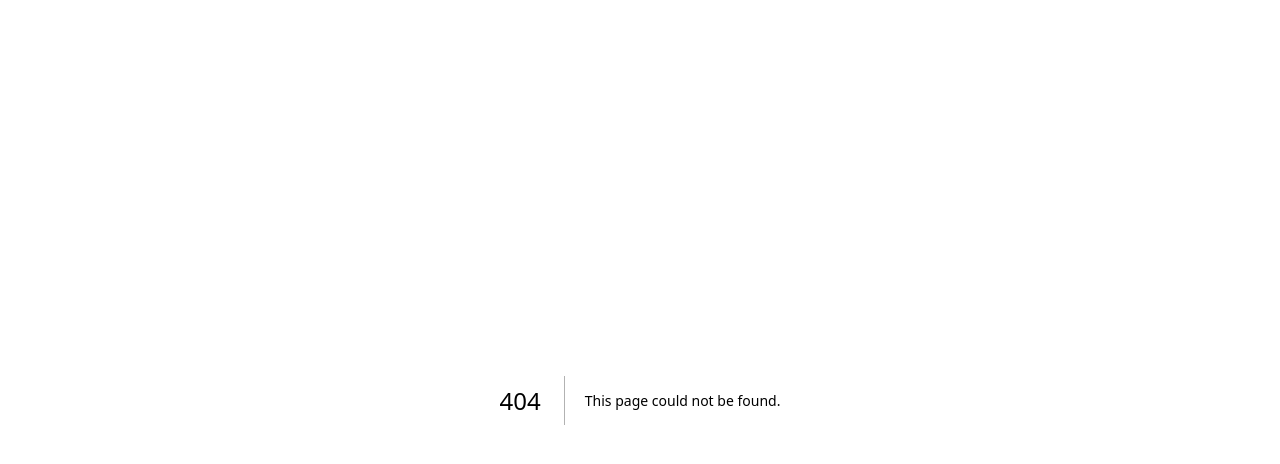
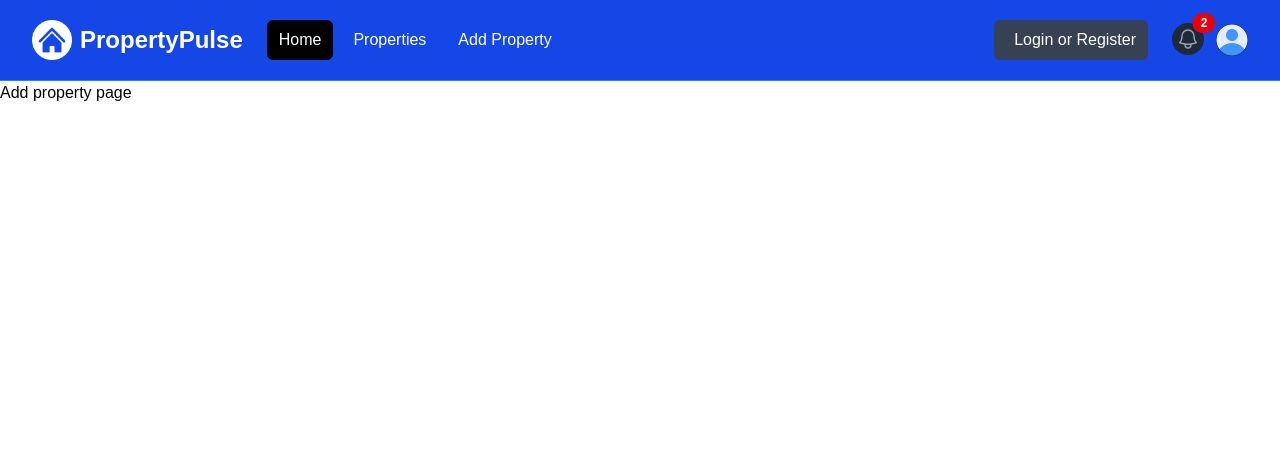
Before and after one commit to Moon-12/property-hunt-nextjs, a Next.js app: page /properties/add in a window 1280 px wide. Before the commit this address had no page. Shown: the top 464 px of the page. Built offline with nearby package versions, Linux system fonts and the light colour scheme.

Commit message:
navbar componend added

```diff
--- /dev/null
+++ b/app/components/NavBar.jsx
@@ -0,0 +1,202 @@
+import logo from "@/assets/images/logo-white.png";
+import Image from "next/image";
+import profileDefImage from "@/assets/images/profile.png";
+const NavBar = () => {
+  return (
+    <nav className="bg-blue-700 border-b border-blue-500">
+      <div className="mx-auto max-w-7xl px-2 sm:px-6 lg:px-8">
+        <div className="relative flex h-20 items-center justify-between">
+          <div className="absolute inset-y-0 left-0 flex items-center md:hidden">
+            {/* <!-- Mobile menu button--> */}
+            <button
+              type="button"
+              id="mobile-dropdown-button"
+              className="relative inline-flex items-center justify-center rounded-md p-2 text-gray-400 hover:bg-gray-700 hover:text-white focus:outline-none focus:ring-2 focus:ring-inset focus:ring-white"
+              aria-controls="mobile-menu"
+              aria-expanded="false"
+            >
+              <span className="absolute -inset-0.5"></span>
+              <span className="sr-only">Open main menu</span>
+              <svg
+                className="block h-6 w-6"
+                fill="none"
+                viewBox="0 0 24 24"
+                strokeWidth="1.5"
+                stroke="currentColor"
+                aria-hidden="true"
+              >
+                <path
+                  strokeLinecap="round"
+                  strokeLinejoin="round"
+                  d="M3.75 6.75h16.5M3.75 12h16.5m-16.5 5.25h16.5"
+                />
+              </svg>
+            </button>
+          </div>
+
+          <div className="flex flex-1 items-center justify-center md:items-stretch md:justify-start">
+            {/* <!-- Logo --> */}
+            <a className="flex flex-shrink-0 items-center" href="/index.html">
+              <Image className="h-10 w-auto" src={logo} alt="PropertyPulse" />
+
+              <span className="hidden md:block text-white text-2xl font-bold ml-2">
+                PropertyPulse
+              </span>
+            </a>
+            {/* <!-- Desktop Menu Hidden below md screens --> */}
+            <div className="hidden md:ml-6 md:block">
+              <div className="flex space-x-2">
+                <a
+                  href="/index.html"
+                  className="text-white bg-black hover:bg-gray-900 hover:text-white rounded-md px-3 py-2"
+                >
+                  Home
+                </a>
+                <a
+                  href="/properties.html"
+                  className="text-white hover:bg-gray-900 hover:text-white rounded-md px-3 py-2"
+                >
+                  Properties
+                </a>
+                <a
+                  href="/add-property.html"
+                  className="text-white hover:bg-gray-900 hover:text-white rounded-md px-3 py-2"
+                >
+                  Add Property
+                </a>
+              </div>
+            </div>
+          </div>
+
+          {/* <!-- Right Side Menu (Logged Out) --> */}
+          <div className="hidden md:block md:ml-6">
+            <div className="flex items-center">
+              <button className="flex items-center text-white bg-gray-700 hover:bg-gray-900 hover:text-white rounded-md px-3 py-2">
+                <i className="fa-brands fa-google text-white mr-2"></i>
+                <span>Login or Register</span>
+              </button>
+            </div>
+          </div>
+
+          {/* <!-- Right Side Menu (Logged In) --> */}
+          <div className="absolute inset-y-0 right-0 flex items-center pr-2 md:static md:inset-auto md:ml-6 md:pr-0">
+            <a href="messages.html" className="relative group">
+              <button
+                type="button"
+                className="relative rounded-full bg-gray-800 p-1 text-gray-400 hover:text-white focus:outline-none focus:ring-2 focus:ring-white focus:ring-offset-2 focus:ring-offset-gray-800"
+              >
+                <span className="absolute -inset-1.5"></span>
+                <span className="sr-only">View notifications</span>
+                <svg
+                  className="h-6 w-6"
+                  fill="none"
+                  viewBox="0 0 24 24"
+                  strokeWidth="1.5"
+                  stroke="currentColor"
+                  aria-hidden="true"
+                >
+                  <path
+                    strokeLinecap="round"
+                    strokeLinejoin="round"
+                    d="M14.857 17.082a23.848 23.848 0 005.454-1.31A8.967 8.967 0 0118 9.75v-.7V9A6 6 0 006 9v.75a8.967 8.967 0 01-2.312 6.022c1.733.64 3.56 1.085 5.455 1.31m5.714 0a24.255 24.255 0 01-5.714 0m5.714 0a3 3 0 11-5.714 0"
+                  />
+                </svg>
+              </button>
+              <span className="absolute top-0 right-0 inline-flex items-center justify-center px-2 py-1 text-xs font-bold leading-none text-white transform translate-x-1/2 -translate-y-1/2 bg-red-600 rounded-full">
+                2
+                {/* <!-- Replace with the actual number of notifications --> */}
+              </span>
+            </a>
+            {/* <!-- Profile dropdown button --> */}
+            <div className="relative ml-3">
+              <div>
+                <button
+                  type="button"
+                  className="relative flex rounded-full bg-gray-800 text-sm focus:outline-none focus:ring-2 focus:ring-white focus:ring-offset-2 focus:ring-offset-gray-800"
+                  id="user-menu-button"
+                  aria-expanded="false"
+                  aria-haspopup="true"
+                >
+                  <span className="absolute -inset-1.5"></span>
+                  <span className="sr-only">Open user menu</span>
+                  <Image
+                    className="h-8 w-8 rounded-full"
+                    src={profileDefImage}
+                    alt=""
+                  />
+                </button>
+              </div>
+
+              {/* <!-- Profile dropdown --> */}
+              <div
+                id="user-menu"
+                className="hidden absolute right-0 z-10 mt-2 w-48 origin-top-right rounded-md bg-white py-1 shadow-lg ring-1 ring-black ring-opacity-5 focus:outline-none"
+                role="menu"
+                aria-orientation="vertical"
+                aria-labelledby="user-menu-button"
+                tabIndex="-1"
+              >
+                <a
+                  href="/profile.html"
+                  className="block px-4 py-2 text-sm text-gray-700"
+                  role="menuitem"
+                  tabIndex="-1"
+                  id="user-menu-item-0"
+                >
+                  Your Profile
+                </a>
+                <a
+                  href="/saved-properties.html"
+                  className="block px-4 py-2 text-sm text-gray-700"
+                  role="menuitem"
+                  tabIndex="-1"
+                  id="user-menu-item-2"
+                >
+                  Saved Properties
+                </a>
+                <button
+                  className="block px-4 py-2 text-sm text-gray-700"
+                  role="menuitem"
+                  tabIndex="-1"
+                  id="user-menu-item-2"
+                >
+                  Sign Out
+                </button>
+              </div>
+            </div>
+          </div>
+        </div>
+      </div>
+
+      {/* <!-- Mobile menu, show/hide based on menu state. --> */}
+      <div className="hidden" id="mobile-menu">
+        <div className="space-y-1 px-2 pb-3 pt-2">
+          <a
+            href="/index.html"
+            className="bg-black text-white block rounded-md px-3 py-2 text-base font-medium"
+          >
+            Home
+          </a>
+          <a
+            href="/properties.html"
+            className="text-white block rounded-md px-3 py-2 text-base font-medium"
+          >
+            Properties
+          </a>
+          <a
+            href="/add-property.html"
+            className="text-white block rounded-md px-3 py-2 text-base font-medium"
+          >
+            Add Property
+          </a>
+          <button className="flex items-center text-white bg-gray-700 hover:bg-gray-900 hover:text-white rounded-md px-3 py-2 my-5">
+            <i className="fa-brands fa-google mr-2"></i>
+            <span>Login or Register</span>
+          </button>
+        </div>
+      </div>
+    </nav>
+  );
+};
+
+export default NavBar;
--- a/app/layout.jsx
+++ b/app/layout.jsx
@@ -1,8 +1,10 @@
 import "@/assets/styles/global.css";
+import NavBar from "./components/NavBar";
 const RootLayout = ({ children }) => {
   return (
     <html>
       <body>
+        <NavBar />
         <main>{children}</main>
       </body>
     </html>
--- a/app/page.jsx
+++ b/app/page.jsx
@@ -1,5 +1,12 @@
+import Link from "next/link";
+
 const HomePage = () => {
-  return <div>Home page</div>;
+  return (
+    <>
+      <div className="text-2xl">Home page</div>
+      <Link href={"/properties"}>Go to property page</Link>
+    </>
+  );
 };
 
 export default HomePage;
--- /dev/null
+++ b/app/properties/[id]/page.jsx
@@ -0,0 +1,9 @@
+const PropertyPage = ({ params, searchParams }) => {
+  return (
+    <>
+      <div>dynamic property page {params.id}</div>
+    </>
+  );
+};
+
+export default PropertyPage;
--- /dev/null
+++ b/app/properties/add/page.jsx
@@ -0,0 +1,5 @@
+const AddPropertyPage = () => {
+  return <div>Add property page</div>;
+};
+
+export default AddPropertyPage;
--- /dev/null
+++ b/app/properties/page.jsx
@@ -0,0 +1,5 @@
+const PropertyPage = () => {
+  return <div>Propery Page</div>;
+};
+
+export default PropertyPage;
```
